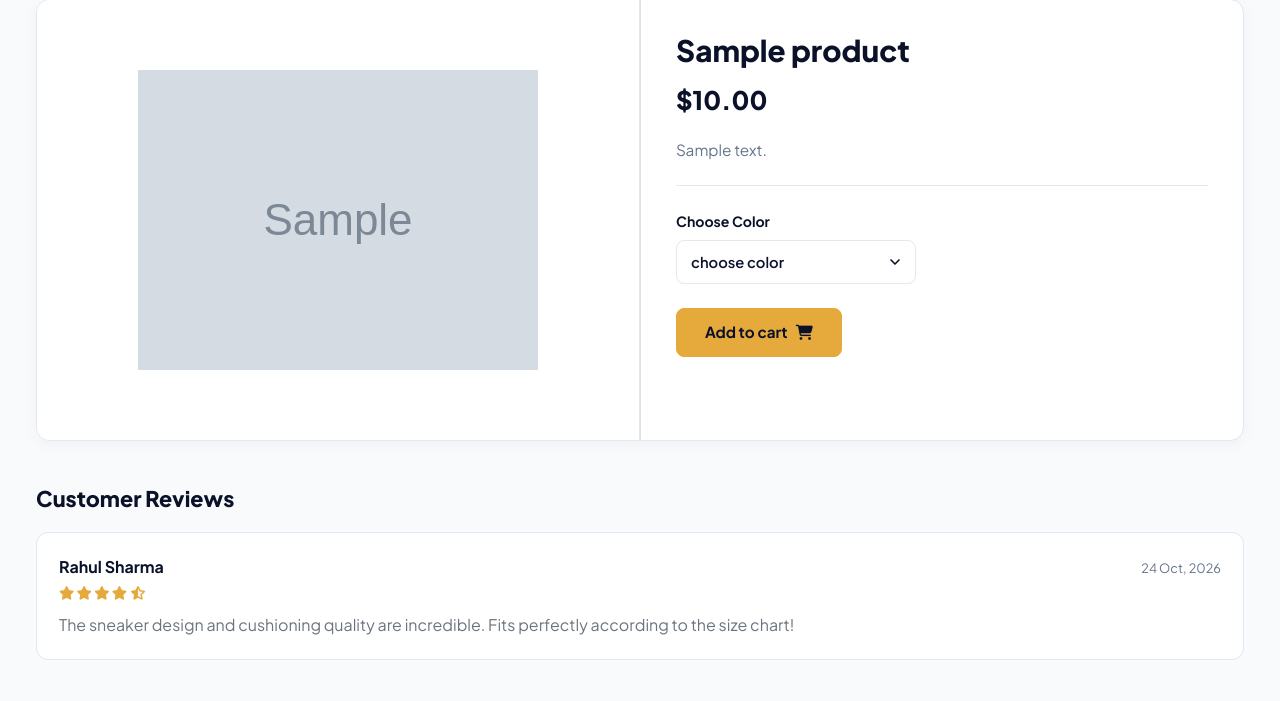
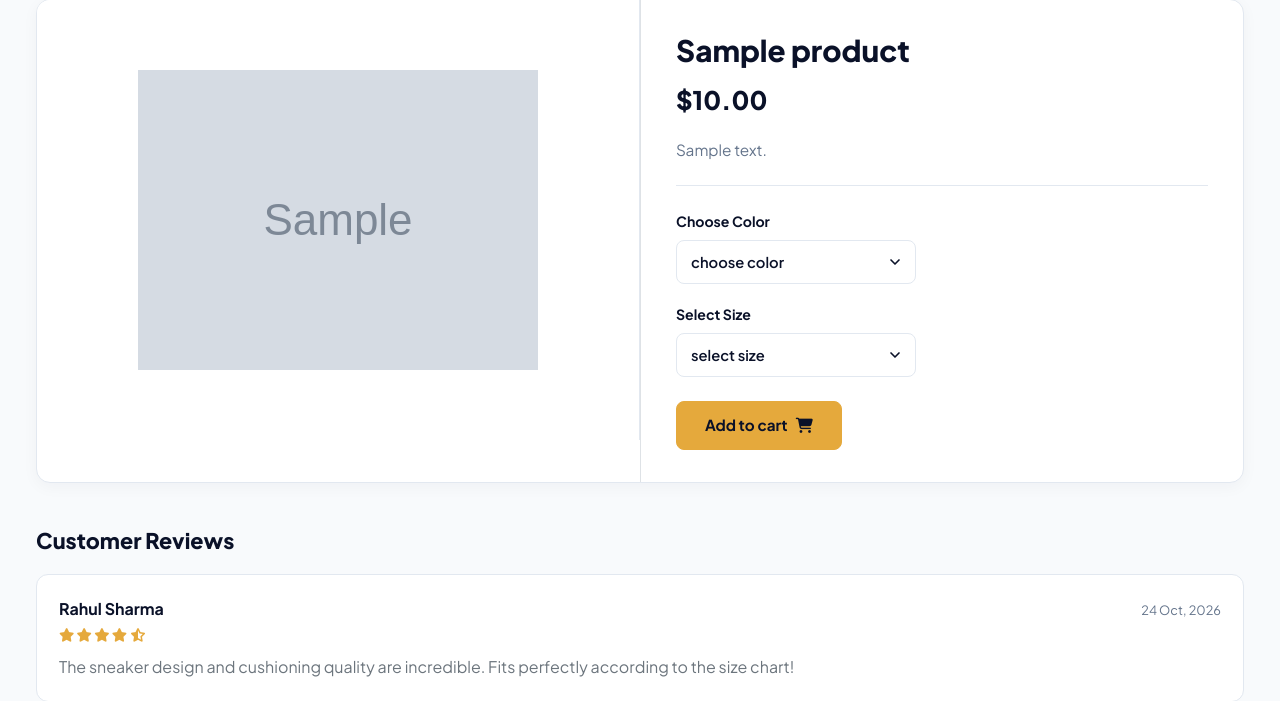
Before and after one commit to guptavaishali628/ZenithStore-Django, a Django app: a page that uses templates/store/product_detail.html in a window 1280 px wide. Shown: the part 210-911 px from the top of the page. Run offline with Django 5.2, Linux system fonts and the light colour scheme; tables that the repository leaves empty hold one stand-in row (values such as "Sample post"); grey boxes marked "Sample" are stand-in pictures.

Commit message:
created Variation Manager model

```diff
--- a/carts/views.py
+++ b/carts/views.py
@@ -15,10 +15,10 @@ def cart_id(request):
 
 def add_cart(request, product_id):
     # take the value from brows url because we are using get request(for product variation)
-    color = request.GET['color'] # color= name of selected value from dropdown
-    # size = request.GET['size']
-    return HttpResponse(color)
-    exit()
+    if request.method == 'POST':
+       color = request.POST.get('color') # color= name of selected value from dropdown
+       size = request.POST.get('size')
+       print(color, size)
 
     # get the product
     product = Product.objects.get(id=product_id)
--- a/store/models.py
+++ b/store/models.py
@@ -26,10 +26,18 @@ class Product(models.Model):
         return self.product_name
 
 # variation model
+class VariationManager(models.Manager):
+    def colors(self):
+        return super(VariationManager, self).filter(variation_category= 'color', is_active=True)
+
+    def sizes(self):
+        return super(VariationManager, self).filter(variation_category= 'size', is_active=True)
+
 variation_category_choices = (
     ('color', 'color'),
     ('size', 'size')
 )
+
 
 class Variation(models.Model):
     product = models.ForeignKey(Product, on_delete=models.CASCADE)
@@ -38,5 +46,7 @@ class Variation(models.Model):
     is_active = models.BooleanField(default=True)
     created_date = models.DateTimeField(auto_now=True)
 
+    objects = VariationManager()
+
     def __unicode__(self):
         return self.product
--- a/templates/store/product_detail.html
+++ b/templates/store/product_detail.html
@@ -36,8 +36,8 @@
         <!-- Right Column: Product Information & Controls -->
         <main class="col-md-6 border-left">
           <!-- for products variation intro we using form -->
-          <form action="{% url 'add_cart' single_product.id %}" method="GET">
-            <!-- {% csrf_token %} -->
+          <form action="{% url 'add_cart' single_product.id %}" method="POST">
+            {% csrf_token %}
             <article class="product-info-wrap">
 
               <!-- Product Title -->
@@ -57,24 +57,25 @@
                 <div class="variation-chips">
                   <select name="color" class="variation-select form-control" required>
                     <option value="" disabled selected>choose color</option>
-                    {% for i in single_product.variation_set.all%}
-                    <option value="{{ i.variation_value}}">{{ i.variation_value}}</option>
+                    {% for i in single_product.variation_set.colors %}
+                    <option value="{{ i.variation_value | lower }}">{{ i.variation_value | capfirst }}</option>
                     {% endfor %}
                   </select>
                 </div>
               </div>
 
-              <!-- Select Size (Dropdown Styled)
+               <!-- Select Size (Dropdown Styled) -->
               <div class="variation-group">
                 <label class="variation-label">Select Size</label>
                 <div class="variation-chips">
-                  <select name="size" class="variation-select">
-                    {% for i in single_product.variation_set.all%}
-                    <option value="{{ i.variation_size}}">{{ i.variation_size}}</option>
+                  <select name="size" class="variation-select form-control" required>
+                    <option value="" disabled selected>select size</option>
+                    {% for i in single_product.variation_set.sizes %}
+                    <option value="{{ i.variation_value | lower }}">{{ i.variation_value | capfirst }}</option>
                     {% endfor %}
                   </select>
                 </div>
-              </div> -->
+              </div>
 
               <!-- Add to Cart Button -->
               <div class="mt-4">
```
